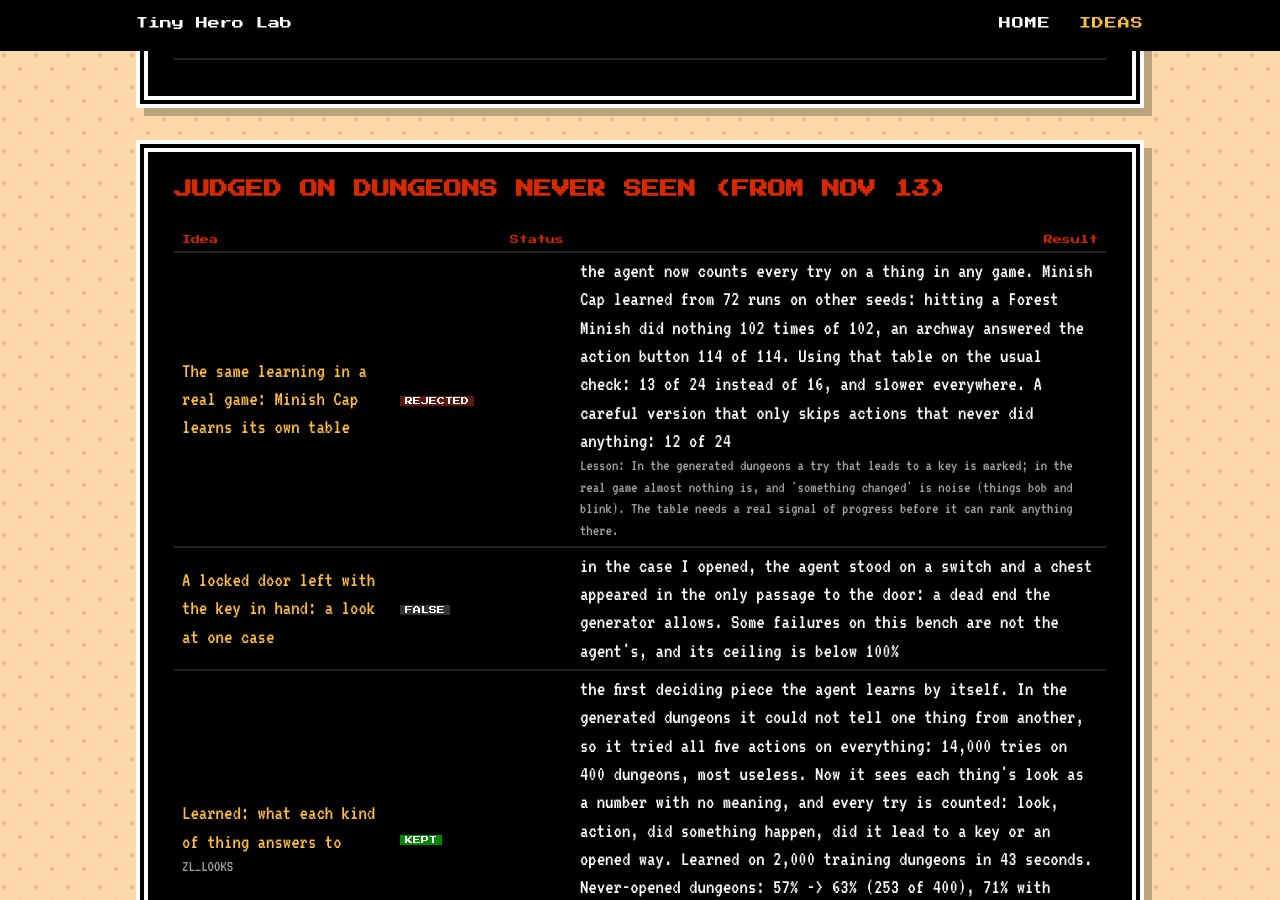
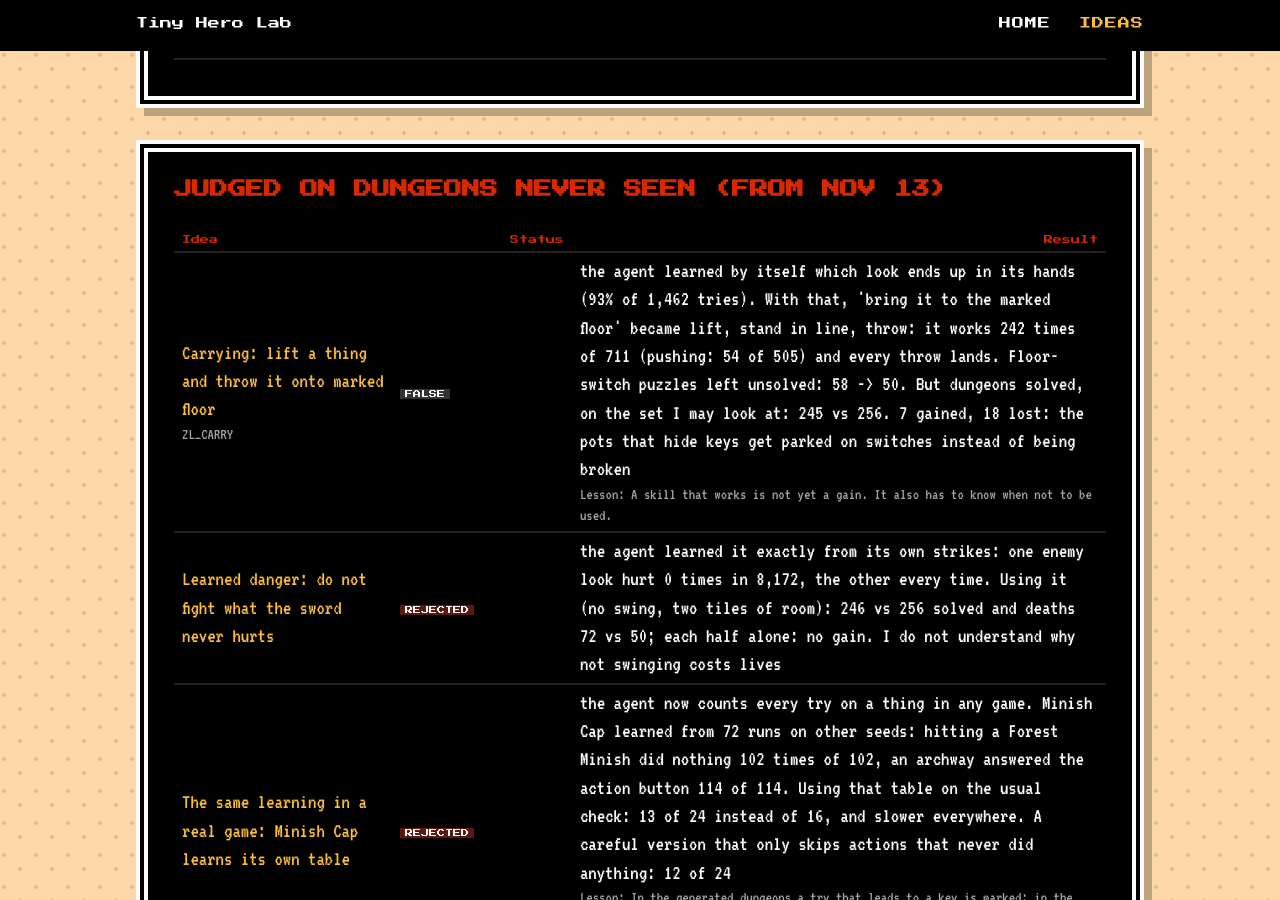
Before and after one commit to sofianedjerbi/zelda-agent-devblog, a Jekyll site: the page built from ideas.html, in a window 1280 px wide and 900 px high, scrolled down 5965 px. Built offline with Jekyll 4.4.1, drawn with Linux system fonts in a browser that asks for light colours.

Commit message:
Ideas: carrying (off), learned danger (rejected)
Co-Authored-By: Claude Fable 5.2 <noreply@anthropic.com>
Claude-Session: https://claude.ai/code/session_011zaXs3MpTYuwKudv5WyDZs

```diff
--- a/_data/tried.yml
+++ b/_data/tried.yml
@@ -2,6 +2,8 @@
 # switch = how to turn it on/off in ~/minish-rl (ZL_<NAME>); result = measured; lesson = what not to do again.
 - phase: "Judged on dungeons never seen (from Nov 13)"
   items:
+    - {name: "Carrying: lift a thing and throw it onto marked floor", switch: CARRY, status: off, result: "the agent learned by itself which look ends up in its hands (93% of 1,462 tries). With that, 'bring it to the marked floor' became lift, stand in line, throw: it works 242 times of 711 (pushing: 54 of 505) and every throw lands. Floor-switch puzzles left unsolved: 58 -> 50. But dungeons solved, on the set I may look at: 245 vs 256. 7 gained, 18 lost: the pots that hide keys get parked on switches instead of being broken", lesson: "A skill that works is not yet a gain. It also has to know when not to be used."}
+    - {name: "Learned danger: do not fight what the sword never hurts", status: rejected, result: "the agent learned it exactly from its own strikes: one enemy look hurt 0 times in 8,172, the other every time. Using it (no swing, two tiles of room): 246 vs 256 solved and deaths 72 vs 50; each half alone: no gain. I do not understand why not swinging costs lives"}
     - {name: "The same learning in a real game: Minish Cap learns its own table", status: rejected, result: "the agent now counts every try on a thing in any game. Minish Cap learned from 72 runs on other seeds: hitting a Forest Minish did nothing 102 times of 102, an archway answered the action button 114 of 114. Using that table on the usual check: 13 of 24 instead of 16, and slower everywhere. A careful version that only skips actions that never did anything: 12 of 24", lesson: "In the generated dungeons a try that leads to a key is marked; in the real game almost nothing is, and 'something changed' is noise (things bob and blink). The table needs a real signal of progress before it can rank anything there."}
     - {name: "A locked door left with the key in hand: a look at one case", status: off, result: "in the case I opened, the agent stood on a switch and a chest appeared in the only passage to the door: a dead end the generator allows. Some failures on this bench are not the agent's, and its ceiling is below 100%"}
     - {name: "Learned: what each kind of thing answers to", switch: LOOKS, status: kept, result: "the first deciding piece the agent learns by itself. In the generated dungeons it could not tell one thing from another, so it tried all five actions on everything: 14,000 tries on 400 dungeons, most useless. Now it sees each thing's look as a number with no meaning, and every try is counted: look, action, did something happen, did it lead to a key or an opened way. Learned on 2,000 training dungeons in 43 seconds. Never-opened dungeons: 57% -> 63% (253 of 400), 71% with three times the steps; chests left shut 43 -> 13 on the set I may look at", lesson: "Not wired to the real games yet. There each game needs its own table, learned from its own play."}
```
